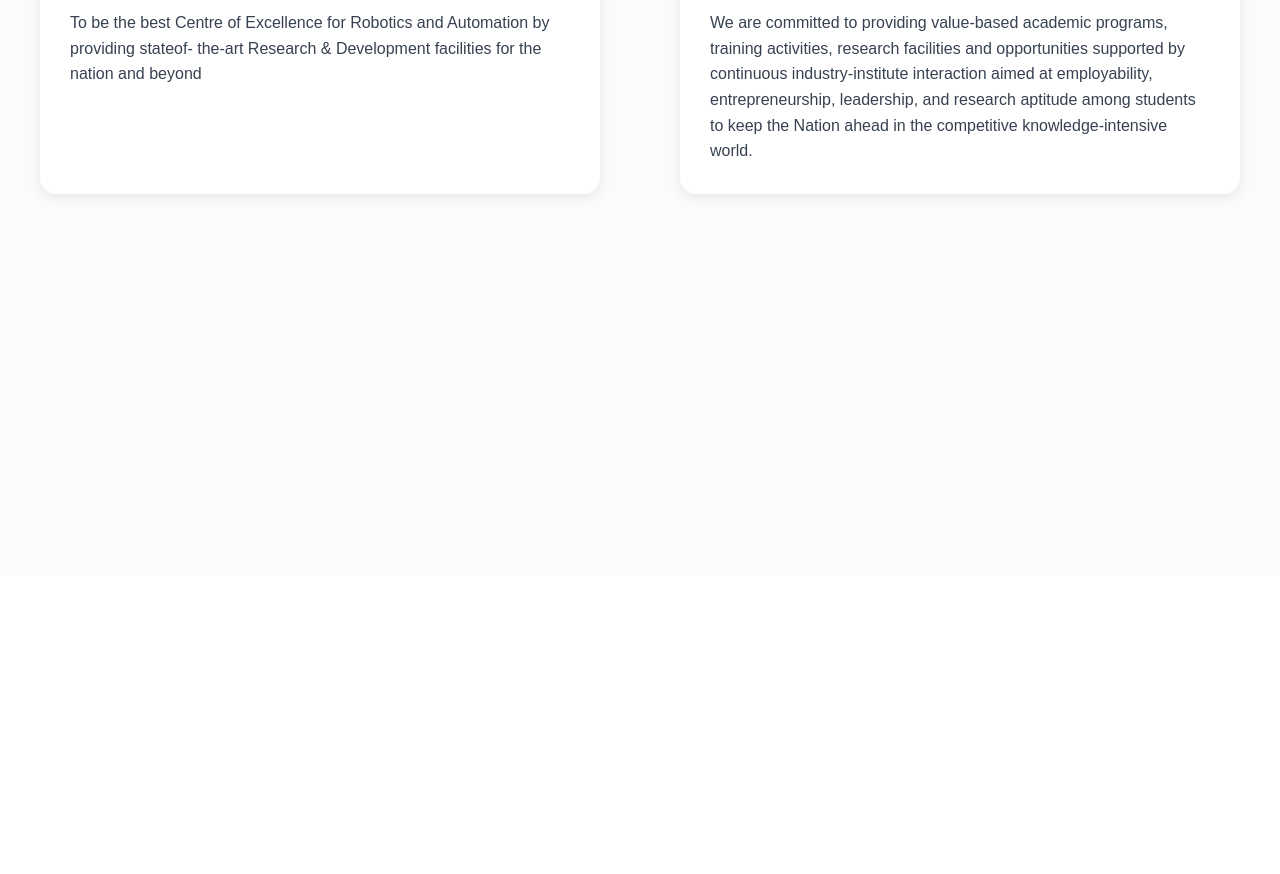
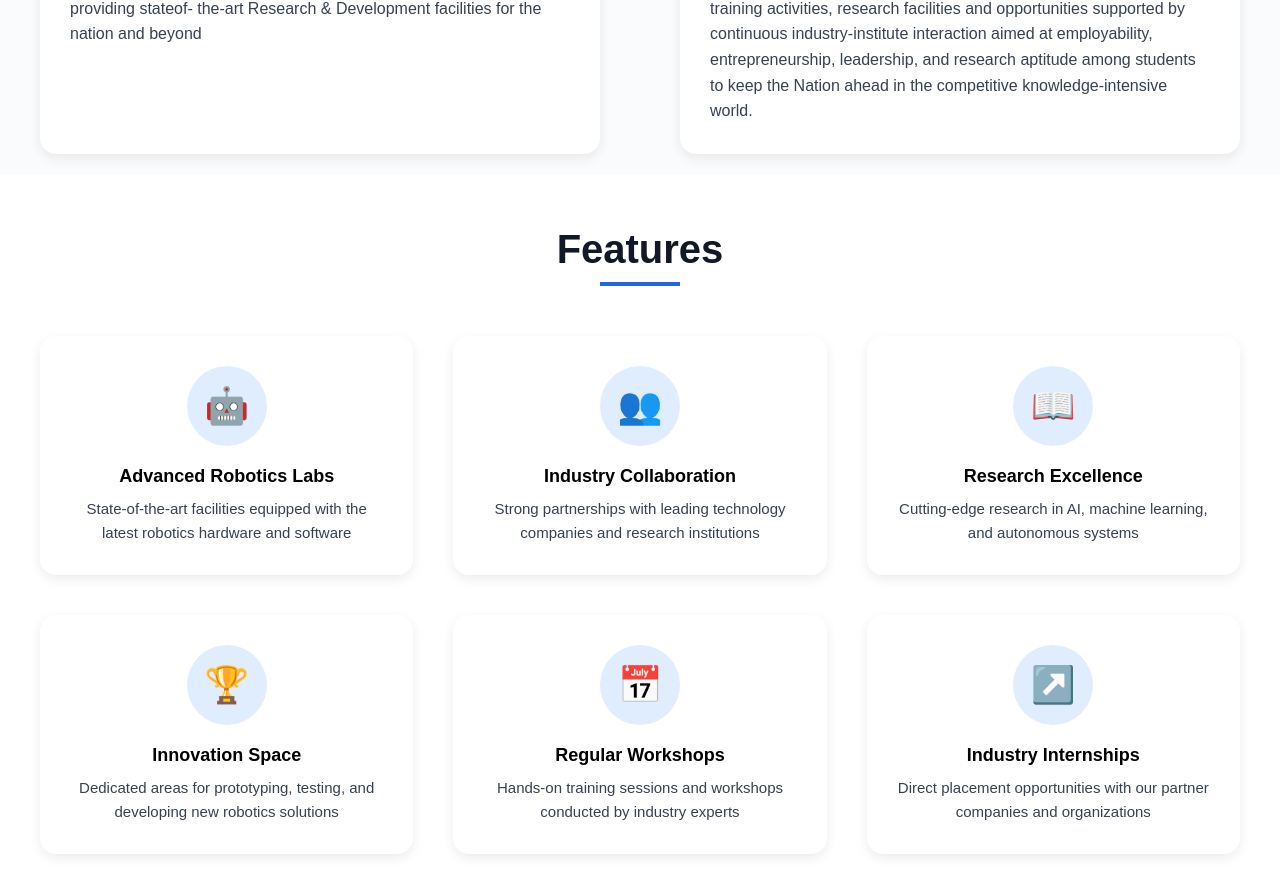
Before and after one commit to Kiruthick-07/COE---Portfolio, a React (Vite) app in the folder Coe - mts/: page / in a window 1280 px wide. Shown: the part 1664-2538 px from the top of the page. Before the commit the page ends 2239 px from the top, so only its background shows below. Built offline with nearby package versions, Linux system fonts and the light colour scheme.

Commit message:
Add: Features comp added

```diff
--- a/Coe - mts/src/App.jsx
+++ b/Coe - mts/src/App.jsx
@@ -6,13 +6,14 @@ import Navbar from './Components/Navbar.jsx';
 import Landingpage from './Components/Landingpage.jsx';
 import About from './Components/About.jsx';
 import VisionMission from './Components/VisionMission.jsx';
+import Features from './Components/Features.jsx';
 
 function App() {
 
 
   return (
     <>
-      <div className='body'>
+    <div className='body'>
       <div>
         <Navbar />
       </div>
@@ -25,7 +26,10 @@ function App() {
       <div>
         <VisionMission />
       </div>
+      <div>
+        <Features />
       </div>
+    </div>
 
     </>
   )
--- /dev/null
+++ b/Coe - mts/src/Components/Features.jsx
@@ -0,0 +1,127 @@
+import React from 'react';
+
+const Features = () => {
+  const containerStyle = {
+    backgroundColor: '#ffffff',
+    padding: '20px 20px',
+    fontFamily: 'Arial, sans-serif',
+  };
+
+  const headingStyle = {
+    fontSize: '40px',
+    fontWeight: 'bold',
+    textAlign: 'center',
+    color: '#111827',
+    marginBottom: '10px',
+  };
+
+  const underlineStyle = {
+    width: '80px',
+    height: '4px',
+    backgroundColor: '#2563eb',
+    margin: '0 auto 50px auto',
+  };
+
+  const cardsContainerStyle = {
+    display: 'flex',
+    flexWrap: 'wrap',
+    gap: '40px',
+    justifyContent: 'center',
+    maxWidth: '1200px',
+    margin: '0 auto',
+  };
+
+  const cardStyle = {
+    backgroundColor: '#fff',
+    borderRadius: '16px',
+    boxShadow: '0 4px 12px rgba(0,0,0,0.08)',
+    padding: '30px',
+    flex: '1 1 280px',
+    maxWidth: '320px',
+    textAlign: 'center',
+  };
+
+  const iconContainerStyle = {
+    backgroundColor: '#e0edff',
+    color: '#2563eb',
+    width: '80px',
+    height: '80px',
+    borderRadius: '50%',
+    fontSize: '36px',
+    display: 'flex',
+    alignItems: 'center',
+    justifyContent: 'center',
+    margin: '0 auto 20px auto',
+  };
+
+  const titleStyle = {
+    fontSize: '18px',
+    fontWeight: 'bold',
+    marginBottom: '10px',
+  };
+
+  const textStyle = {
+    fontSize: '15px',
+    lineHeight: '1.6',
+    color: '#374151',
+  };
+
+  return (
+    <div style={containerStyle}>
+      <h2 style={headingStyle}>Features</h2>
+      <div style={underlineStyle}></div>
+
+      <div style={cardsContainerStyle}>
+        <div style={cardStyle}>
+          <div style={iconContainerStyle}>🤖</div>
+          <div style={titleStyle}>Advanced Robotics Labs</div>
+          <div style={textStyle}>
+            State-of-the-art facilities equipped with the latest robotics hardware and software
+          </div>
+        </div>
+
+        <div style={cardStyle}>
+          <div style={iconContainerStyle}>👥</div>
+          <div style={titleStyle}>Industry Collaboration</div>
+          <div style={textStyle}>
+            Strong partnerships with leading technology companies and research institutions
+          </div>
+        </div>
+
+        <div style={cardStyle}>
+          <div style={iconContainerStyle}>📖</div>
+          <div style={titleStyle}>Research Excellence</div>
+          <div style={textStyle}>
+            Cutting-edge research in AI, machine learning, and autonomous systems
+          </div>
+        </div>
+
+        <div style={cardStyle}>
+          <div style={iconContainerStyle}>🏆</div>
+          <div style={titleStyle}>Innovation Space</div>
+          <div style={textStyle}>
+            Dedicated areas for prototyping, testing, and developing new robotics solutions
+          </div>
+        </div>
+
+        <div style={cardStyle}>
+          <div style={iconContainerStyle}>📅</div>
+          <div style={titleStyle}>Regular Workshops</div>
+          <div style={textStyle}>
+            Hands-on training sessions and workshops conducted by industry experts
+          </div>
+        </div>
+
+        <div style={cardStyle}>
+          <div style={iconContainerStyle}>↗️</div>
+          <div style={titleStyle}>Industry Internships</div>
+          <div style={textStyle}>
+            Direct placement opportunities with our partner companies and organizations
+          </div>
+        </div>
+      </div>
+    </div>
+  );
+};
+
+export default Features;
--- a/Coe - mts/src/Components/VisionMission.jsx
+++ b/Coe - mts/src/Components/VisionMission.jsx
@@ -4,8 +4,7 @@ import './VisionMission.css';
 const VisionMission = () => {
   const containerStyle = {
     backgroundColor: '#f9fbfc',
-    minHeight: '100vh',
-    padding: '60px 20px',
+    padding: '20px 20px',
     fontFamily: 'Arial, sans-serif',
   };
 
```
Also changed, not shown: Coe - mts/src/Components/Features.css (added).
